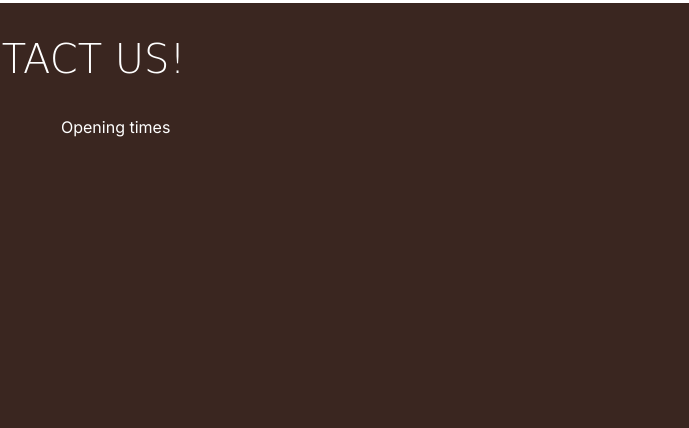
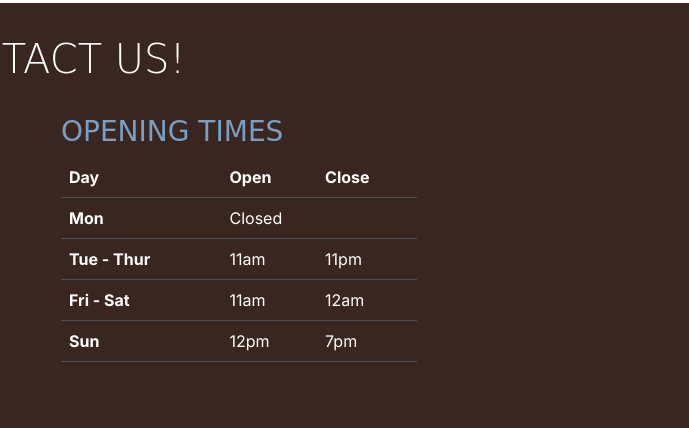
Before and after one commit to Coolafdood/boardwalk-games, a plain HTML site: page game-library.html in a window 1280 px wide. Shown: the part 1667-2095 px from the top of the page, 591-1280 px from the left. Drawn offline with nearby package versions, Linux system fonts and the light colour scheme; a web font is replaced by a local one.

Commit message:
added the correct closing time

```diff
--- a/game-library.html
+++ b/game-library.html
@@ -47,6 +47,9 @@
                     </li>
                     <li class="nav-item">
                         <a class="nav-link" href="index.html#contact">Contact</a>
+                    </li>
+                    <li class="nav-item">
+                        <a href="booking.html" class="btn btn-primary ms-lg-3">Book now</a>
                     </li>
                 </ul>
             </div>
@@ -121,7 +124,8 @@
                 </div>
                 <div class="col-12 col-md-6 col-xl-3">
                     <div class="card">
-                        <img class="card-img-top" src="assets/images/new-games-2.webp" alt="Mystic Woods board game box">
+                        <img class="card-img-top" src="assets/images/new-games-2.webp"
+                            alt="Mystic Woods board game box">
                         <div class="card-body">
                             <h3 class="card-title sub-heading-color">Mystic Woods</h3>
                             <p class="card-text">Enter the enchanted forest of Mystic Woods. Combine spells, gather
@@ -133,7 +137,8 @@
                 </div>
                 <div class="col-12 col-md-6 col-xl-3">
                     <div class="card">
-                        <img class="card-img-top" src="assets/images/new-games-3.webp" alt="Captain's Gambit board game box">
+                        <img class="card-img-top" src="assets/images/new-games-3.webp"
+                            alt="Captain's Gambit board game box">
                         <div class="card-body">
                             <h3 class="card-title sub-heading-color">Captain's Gambit</h3>
                             <p class="card-text">Engage in battles, form fleeting alliances, and navigate treacherous
@@ -145,7 +150,8 @@
                 </div>
                 <div class="col-12 col-md-6 col-xl-3">
                     <div class="card">
-                        <img class="card-img-top" src="assets/images/new-games-4.webp" alt="Critter Quest board game box">
+                        <img class="card-img-top" src="assets/images/new-games-4.webp"
+                            alt="Critter Quest board game box">
                         <div class="card-body">
                             <h3 class="card-title sub-heading-color">Critter Quest</h3>
                             <p class="card-text">Solve simple puzzles, collect magical gems, and help friends along the
@@ -165,7 +171,8 @@
                 </div>
                 <div class="col-12 col-md-6 col-xl-3">
                     <div class="card">
-                        <img class="card-img-top" src="assets/images/fav-games-1.webp" alt="Settlers of Catan board game">
+                        <img class="card-img-top" src="assets/images/fav-games-1.webp"
+                            alt="Settlers of Catan board game">
                         <div class="card-body">
                             <h3 class="card-title sub-heading-color">Settlers of Catan</h3>
                             <p class="card-text">Picture yourself in the era of discoveries: after a long voyage of
@@ -189,7 +196,8 @@
                 </div>
                 <div class="col-12 col-md-6 col-xl-3">
                     <div class="card">
-                        <img class="card-img-top" src="assets/images/fav-games-3.webp" alt="Exploding Kittens card game">
+                        <img class="card-img-top" src="assets/images/fav-games-3.webp"
+                            alt="Exploding Kittens card game">
                         <div class="card-body">
                             <h3 class="card-title sub-heading-color">Exploding Kittens</h3>
                             <p class="card-text">Exploding Kittens is a kitty-powered version of Russian Roulette.
@@ -217,7 +225,7 @@
         </section>
     </main>
 
-    <!-- Footer / contact section -->
+    <!-- footer / contact section -->
     <!-- mt-auto added to push footer to the bottom of the page -->
     <footer id="contact" class="mt-auto">
         <div class="container section">
@@ -249,11 +257,42 @@
                 </div>
 
                 <!-- Opening times -->
-                <div class="col-12 col-md-6 col-xl-4">Opening times</div>
+                <div class="col-12 col-md-6 col-xl-4">
+                    <h3 class="sub-heading-color">Opening times</h3>
+                    <table class="table table-dark">
+                        <thead>
+                            <tr>
+                                <th scope="col">Day</th>
+                                <th scope="col">Open</th>
+                                <th scope="col">Close</th>
+                            </tr>
+                        </thead>
+                        <tbody>
+                            <tr>
+                                <th scope="row">Mon</th>
+                                <td colspan="2">Closed</td>
+                            </tr>
+                            <tr>
+                                <th scope="row">Tue - Thur</th>
+                                <td>11am</td>
+                                <td>11pm</td>
+                            </tr>
+                            <tr>
+                                <th scope="row">Fri - Sat</th>
+                                <td>11am</td>
+                                <td>12am</td>
+                            </tr>
+                            <tr>
+                                <th scope="row">Sun</th>
+                                <td>12pm</td>
+                                <td>7pm</td>
+                            </tr>
+                        </tbody>
+                    </table>
+                </div>
             </div>
         </div>
     </footer>
-
 
     <!-- Bootstrap JS -->
     <script src="https://cdn.jsdelivr.net/npm/bootstrap@5.3.3/dist/js/bootstrap.bundle.min.js"
```
Also changed, not shown: book.html (added).
